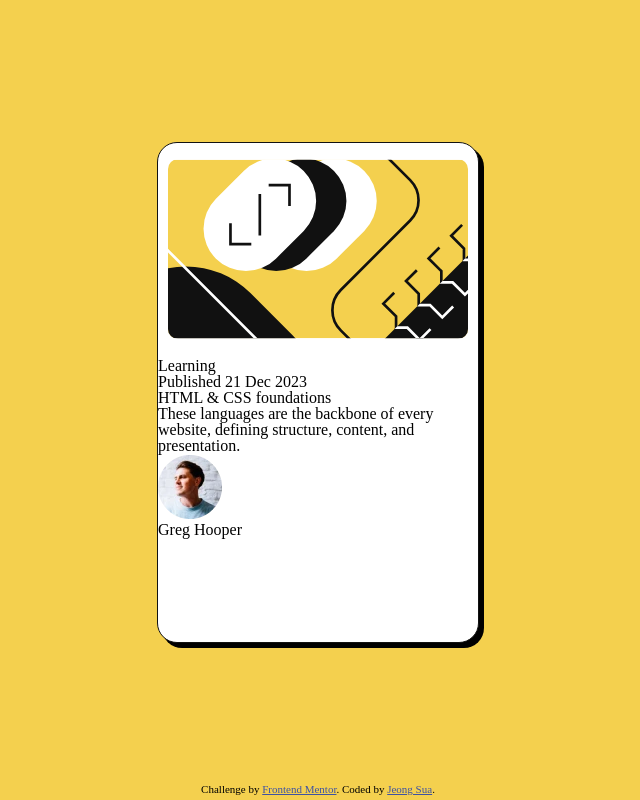
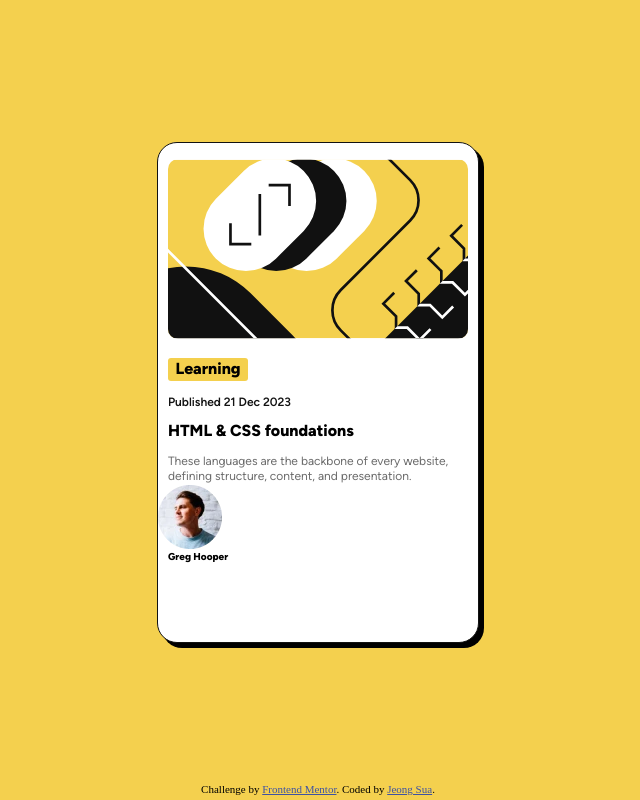
Before and after one commit to SuaJeong-winter/FEM-02-blog-preview-card, a plain HTML site: page index.html in a window 1280 px wide. Shown: the whole page, without its empty margins (322-962 px from the left). Drawn offline with nearby package versions, Linux system fonts and the light colour scheme.

Commit message:
style: 글자들에 대한 UI 업데이트

```diff
--- a/index.html
+++ b/index.html
@@ -38,10 +38,10 @@
           alt="thumbnail image"
           class="thumbnail"
         />
-        <p>Learning</p>
-        <p>Published 21 Dec 2023</p>
+        <p class="tags">Learning</p>
+        <p class="postedDate">Published 21 Dec 2023</p>
         <h1>HTML & CSS foundations</h1>
-        <p>
+        <p class="contentSummary">
           These languages are the backbone of every website, defining structure,
           content, and presentation.
         </p>
@@ -50,7 +50,7 @@
           alt="profile image"
           class="profile"
         />
-        <p>Greg Hooper</p>
+        <p class="author">Greg Hooper</p>
       </article>
     </main>
     <footer class="attribution">
--- a/style.css
+++ b/style.css
@@ -1,9 +1,40 @@
+@font-face {
+  font-family: "Figtree";
+  src: url("assets/fonts/Figtree-VariableFont_wght.ttf") format("truetype");
+  font-weight: 100 900;
+  font-style: normal;
+  font-display: swap;
+}
+@font-face {
+  font-family: "Figtree";
+  src: url("assets/fonts/Figtree-Italic-VariableFont_wght.ttf")
+    format("truetype");
+  font-weight: 100 900;
+  font-style: italic;
+  font-display: swap;
+}
+@font-face {
+  font-family: "FigtreeExtraBold";
+  src: url("assets/fonts/static/Figtree-ExtraBold.ttf") format("truetype");
+  font-weight: 800;
+  font-style: normal;
+  font-display: swap;
+}
+@font-face {
+  font-family: "FigtreeMedium";
+  src: url("assets/fonts/static/Figtree-Medium.ttf") format("truetype");
+  font-weight: 500;
+  font-style: normal;
+  font-display: swap;
+}
+
 :root {
   --yellow: hsl(47, 88%, 63%);
   --white: hsl(0, 0%, 100%);
   --white: hsl(0, 0%, 100%);
   --gray500: hsl(0, 0%, 42%);
   --gray950: hsl(0, 0%, 7%);
+  --main-font: "Figtree", "FigtreeExtraBold", "FigtreeMedium";
 }
 
 body {
@@ -34,3 +65,44 @@ article {
   margin: 16px 10px;
   border-radius: 10px;
 }
+
+p {
+  margin-left: 10px;
+}
+
+.tags {
+  background-color: var(--yellow);
+  width: 80px;
+  height: 20px;
+  text-align: center;
+  padding-top: 3px;
+  border-radius: 3px;
+  font-family: "FigtreeExtraBold";
+}
+
+.postedDate {
+  font-family: "Figtree";
+  color: var(--gray950);
+  font-weight: 600;
+  font-size: 12px;
+  margin-top: 15px;
+}
+
+h1 {
+  font-family: "FigtreeExtraBold";
+  margin-left: 10px;
+  margin-top: 15px;
+}
+
+.contentSummary {
+  font-family: "Figtree";
+  color: var(--gray500);
+  font-size: 12px;
+  line-height: 15px;
+  margin-top: 15px;
+}
+
+.author {
+  font-family: "FigtreeExtraBold";
+  font-size: 10px;
+}
```
